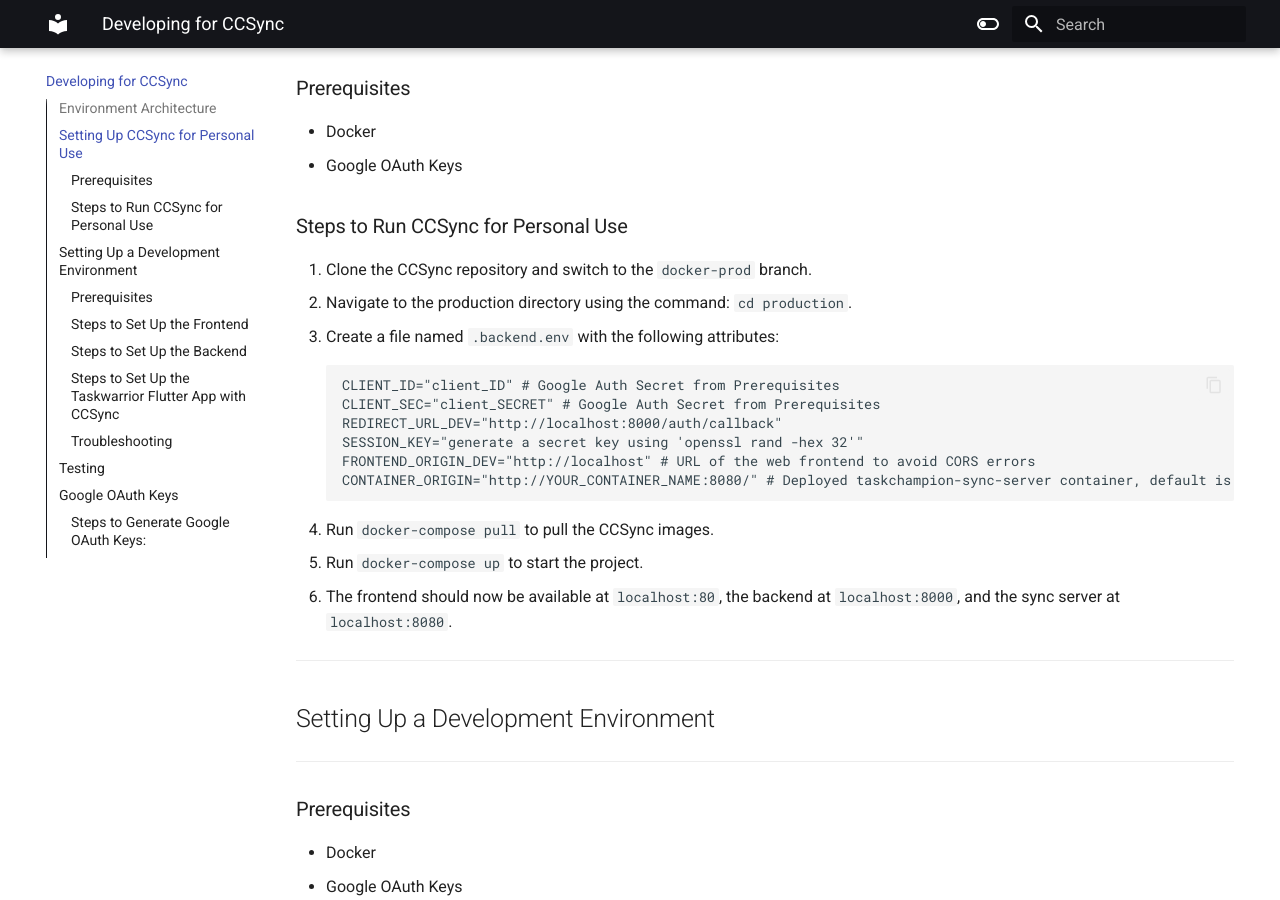
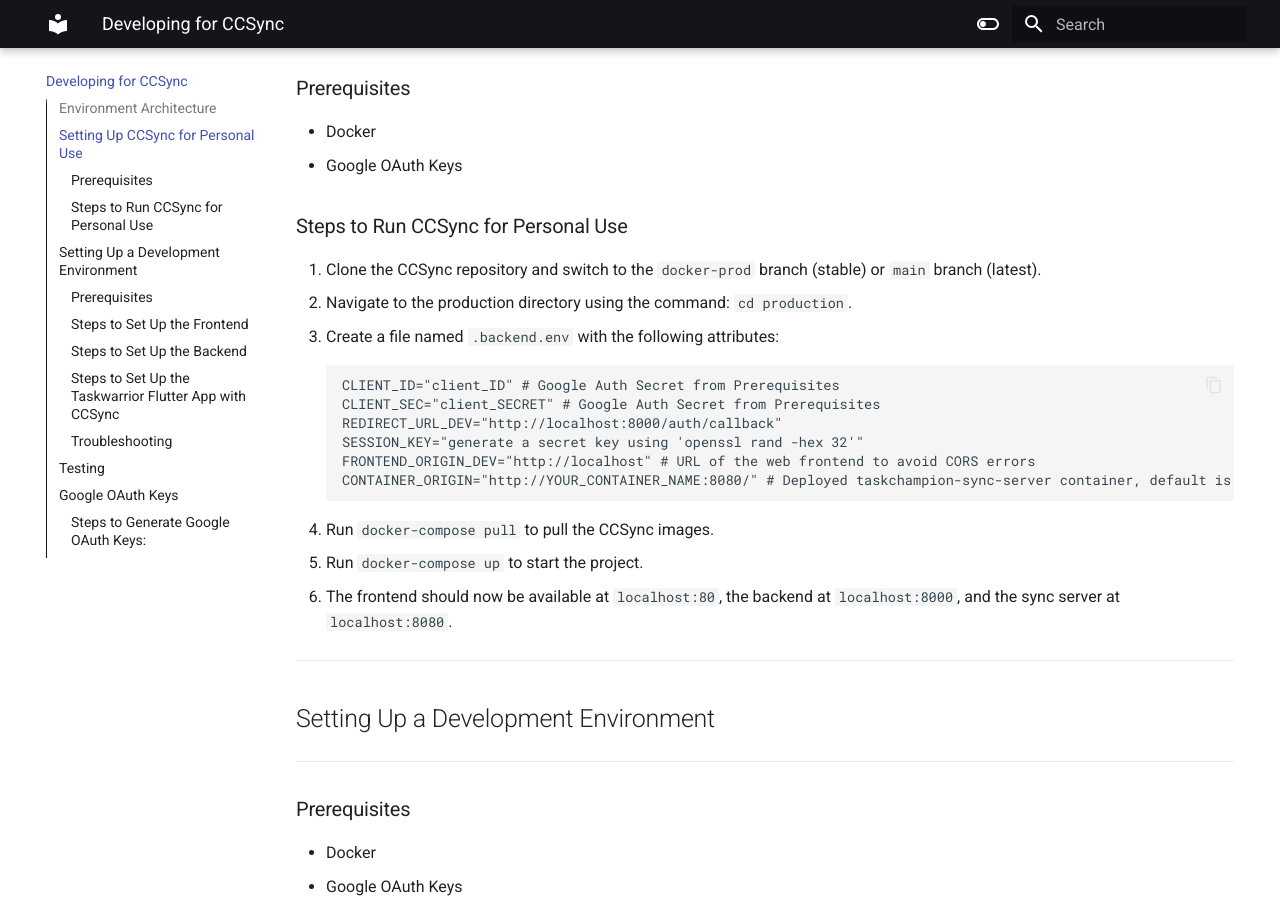
Before and after one commit to its-me-abhishek/ccsync-docs, an MkDocs documentation site: the page built from docs/index.md, in a window 1280 px wide and 900 px high, scrolled down 985 px. Built offline with MkDocs 1.6.1 and Material for MkDocs 9.7.7, drawn with Linux system fonts in a browser that asks for light colours.

Commit message:
Update index.md

```diff
--- a/docs/index.md
+++ b/docs/index.md
@@ -25,7 +25,7 @@
 
 ### Steps to Run CCSync for Personal Use
 
-1. Clone the CCSync repository and switch to the `docker-prod` branch.
+1. Clone the CCSync repository and switch to the `docker-prod` branch (stable) or `main` branch (latest).
 2. Navigate to the production directory using the command: `cd production`.
 3. Create a file named `.backend.env` with the following attributes:
 
```
